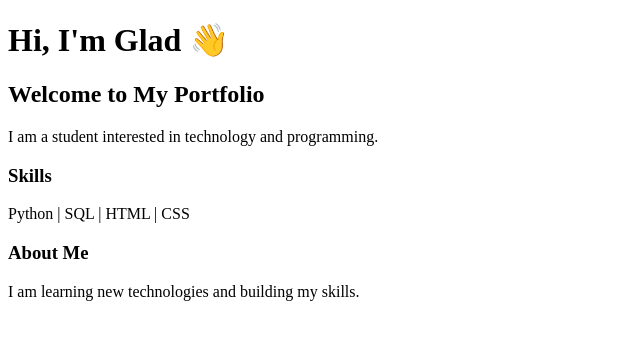
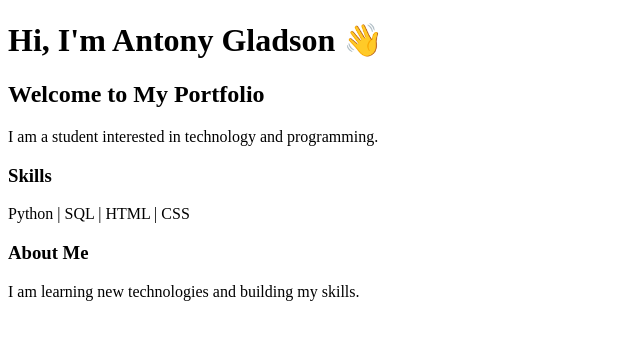
Before and after one commit to Antonygladson/my-first-project, a plain HTML site: page index.html in a window 1280 px wide. Shown: the whole page, without its empty margins (0-640 px from the left). Drawn offline with Linux system fonts and the light colour scheme.

Commit message:
Update index.html

```diff
--- a/index.html
+++ b/index.html
@@ -5,7 +5,7 @@
 </head>
 <body>
 
-    <h1>Hi, I'm Glad 👋</h1>
+    <h1>Hi, I'm Antony Gladson 👋</h1>
     <h2>Welcome to My Portfolio</h2>
 
     <p>I am a student interested in technology and programming.</p>
```
